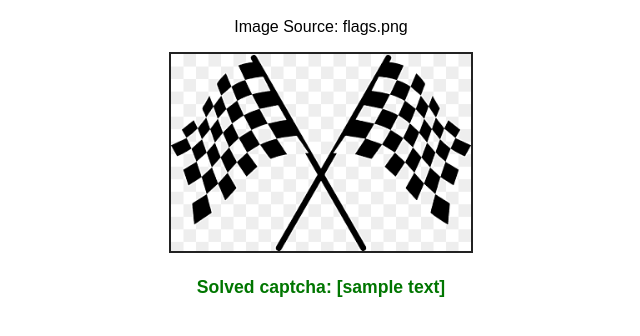
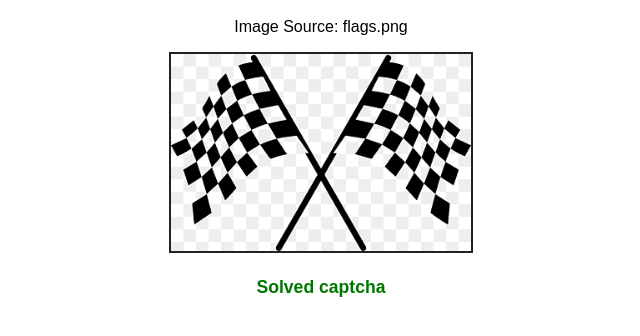
Before and after one commit to 24f100ds2698/TDS_Project1, a plain HTML site: page index.html in a window 1280 px wide. Shown: the part 100-436 px from the top of the page, without its empty margins (319-959 px from the left). Drawn offline with Linux system fonts and the light colour scheme.

Commit message:
Update captcha result text to be more concise

```diff
--- a/index.html
+++ b/index.html
@@ -17,7 +17,7 @@
 
       // Simulate solving (replace with real logic if needed)
       setTimeout(() => {
-        document.getElementById('captcha-result').textContent = "Solved captcha: [sample text]";
+        document.getElementById('captcha-result').textContent = "Solved captcha";
       }, 3000);
     }
     window.onload = solveCaptcha;
```
